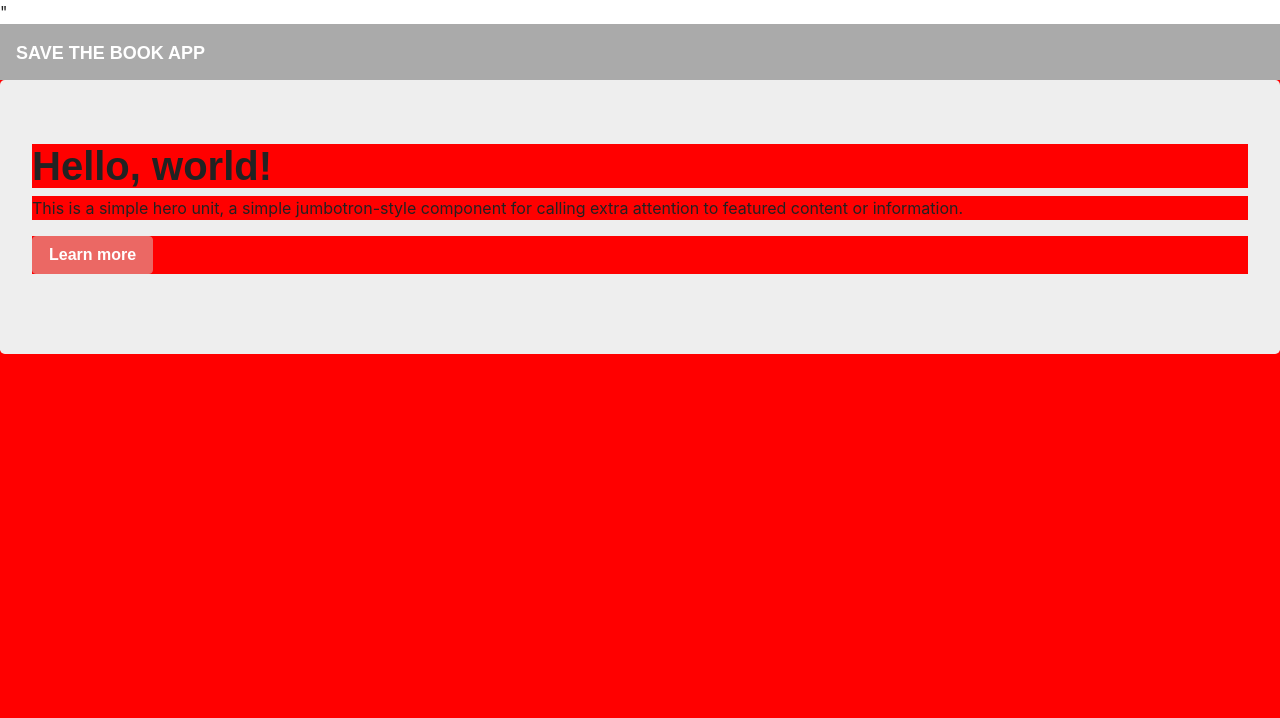
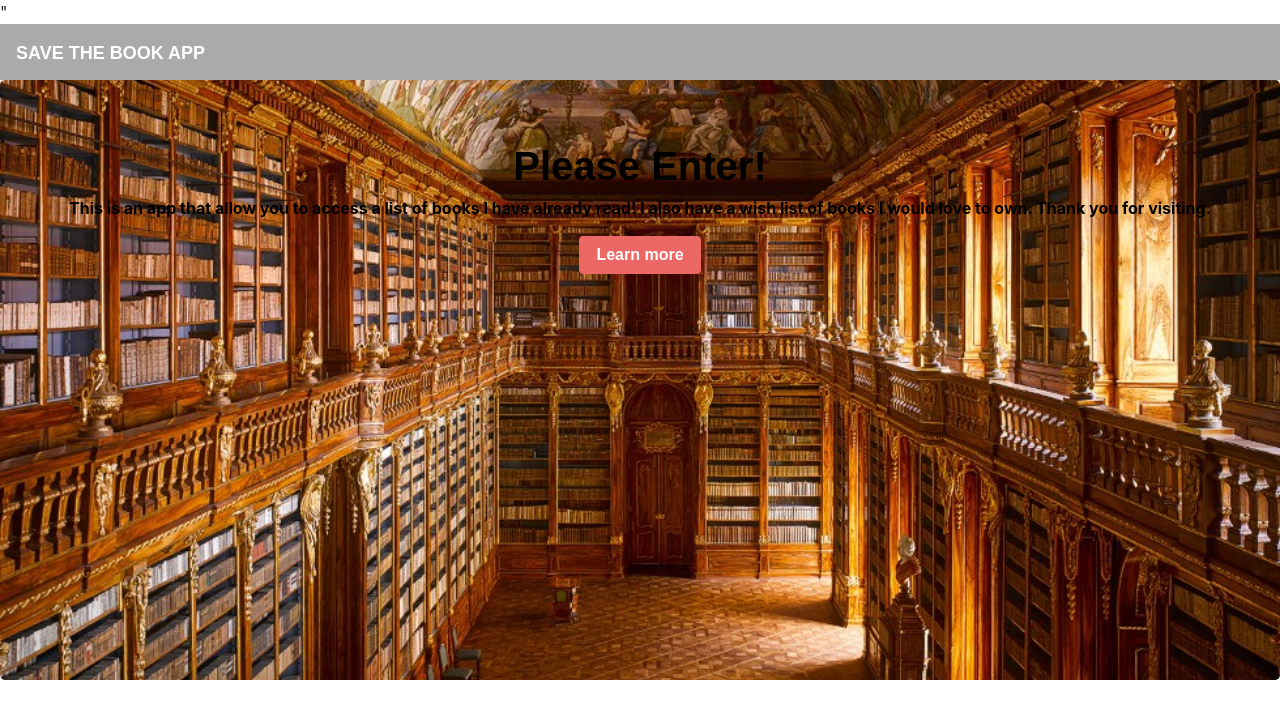
Before and after one commit to tracycobrien/savethebooks2, a React (Create React App) app in the folder client/: page / in a window 1280 px wide. Shown: the top 718 px of the page. Built offline with nearby package versions, Linux system fonts and the light colour scheme; a web font is replaced by a local one.

Commit message:
updated text

```diff
--- a/client/public/style.css
+++ b/client/public/style.css
@@ -1,3 +1,15 @@
-* {
-    background-color: red;
+*
+.jumbotron {
+    background-image: url(./library2.jpg);
+    background-position: center;
+    background-size: cover;
+    background-repeat: no-repeat;
+    height: 600px;
+    width: 100%;
+    padding-top: 10;
+    text-align: center;
+    color: black;
+    font-weight: bolder;
+
+
 }
--- a/client/src/pages/Welcome.js
+++ b/client/src/pages/Welcome.js
@@ -7,10 +7,10 @@ export default class Welcome extends Component {
   render() {
     return (
       <Jumbotron>
-        <h1>Hello, world!</h1>
+        <h1>Please Enter!</h1>
         <p>
-          This is a simple hero unit, a simple jumbotron-style component for calling
-          extra attention to featured content or information.
+          This is an app that allow you to access a list of books I have already read! I also have a wish
+          list of books I would love to own. Thank you for visiting.
         </p>
         <p>
           <Button variant="primary">Learn more</Button>
```
Also changed, not shown: client/public/library.jpeg (added), client/public/library2.jpg (added).
